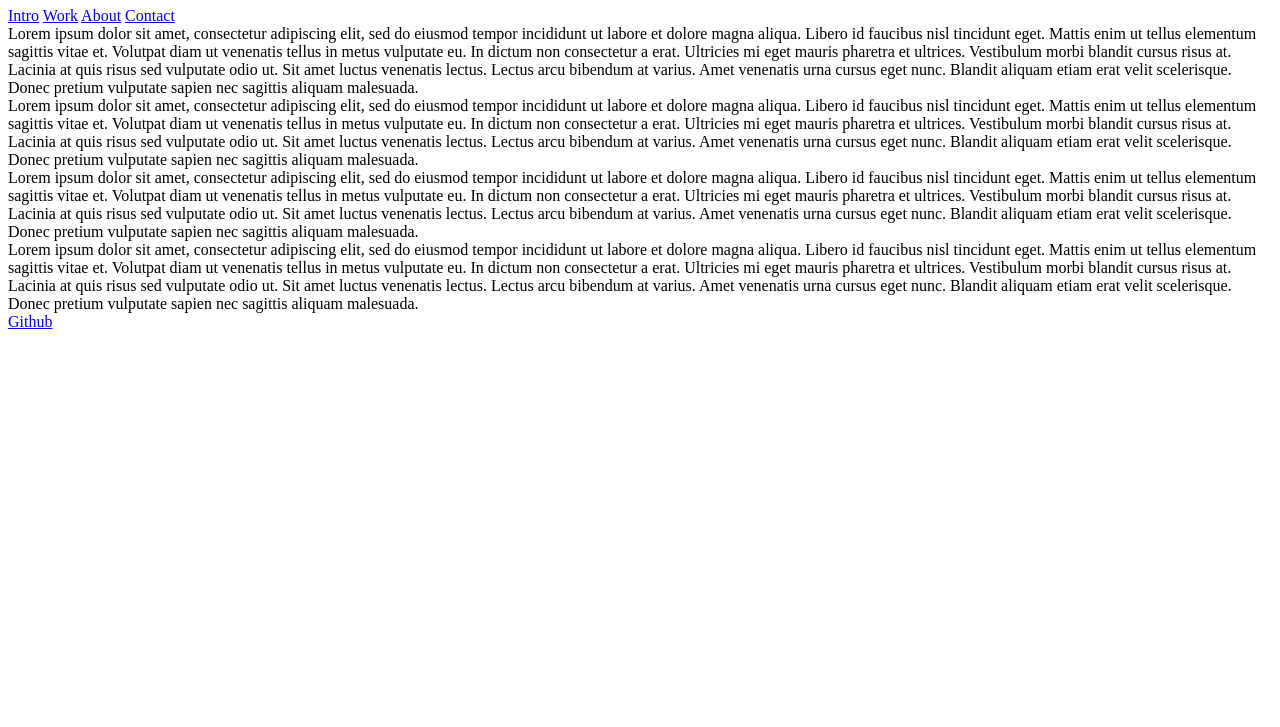
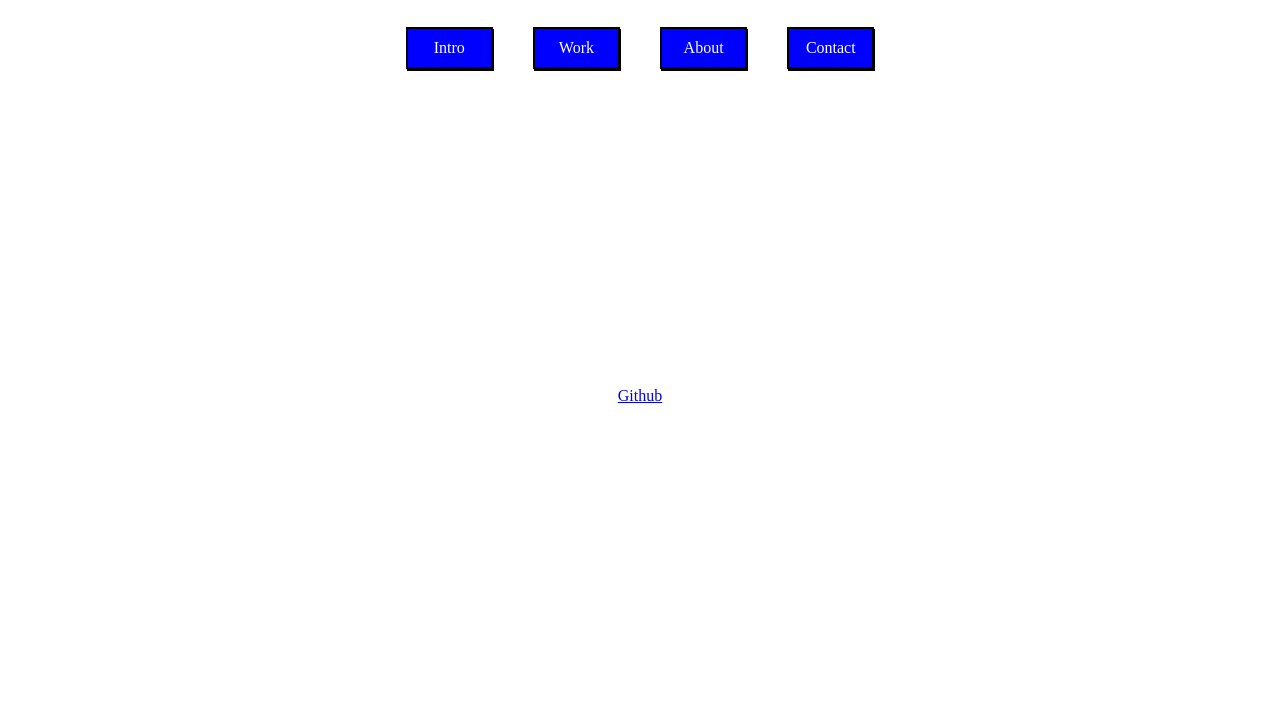
Before and after one commit to Mitch98k/My-Portfolio, a plain HTML site: page index.html in a window 1280 px wide. Shown: the part 73-800 px from the top of the page. Drawn offline with Linux system fonts and the light colour scheme.

Commit message:
centered content, styled links, hid articles

```diff
--- /dev/null
+++ b/index.css
@@ -0,0 +1,29 @@
+html {
+    text-align: center;
+}
+.nav {
+    margin-bottom: 10px;
+    display: flex;
+    justify-content: center;
+}
+.anchor {
+    background-color: blue;
+    width: 5%;
+    padding: 10px;
+    border: solid black 2px;
+    margin: 20px;
+    box-shadow: 1px 2px;
+}
+
+.anchor a {
+    color: white;
+    text-decoration: none;
+}
+
+.anchor a:hover {
+    color: red;
+}
+
+#articles article {
+    visibility: hidden;
+}
--- a/index.html
+++ b/index.html
@@ -3,15 +3,24 @@
     <head>
         <meta charset="UTF-8">
         <meta name="viewport" content="width=device-width, initial-scale=1.0">
+        <link rel="stylesheet" href="index.css">
         <title>Portfolio</title>
     </head>
-    <header id="navigation">
+    <header id="header">
         <h1>Mitchell Knudsen</h1>
-        <nav>
-            <a href="#intro">Intro</a>
-            <a href="#work">Work</a>
-            <a href="#about">About</a>
-            <a href="#contact">Contact</a>
+        <nav class="nav">
+            <div class="anchor">
+                <a href="#intro">Intro</a>
+            </div>
+            <div class="anchor">
+                <a href="#work">Work</a>
+            </div>
+            <div class="anchor">
+                <a href="#about">About</a>
+            </div>
+            <div class="anchor">
+                <a href="#contact">Contact</a>
+            </div>
         </nav>
     </header>
     <body id="articles">
```
